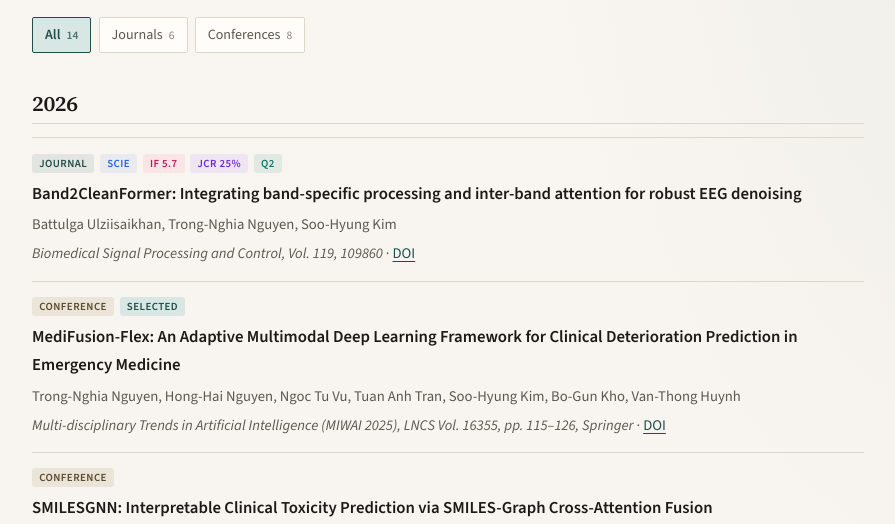
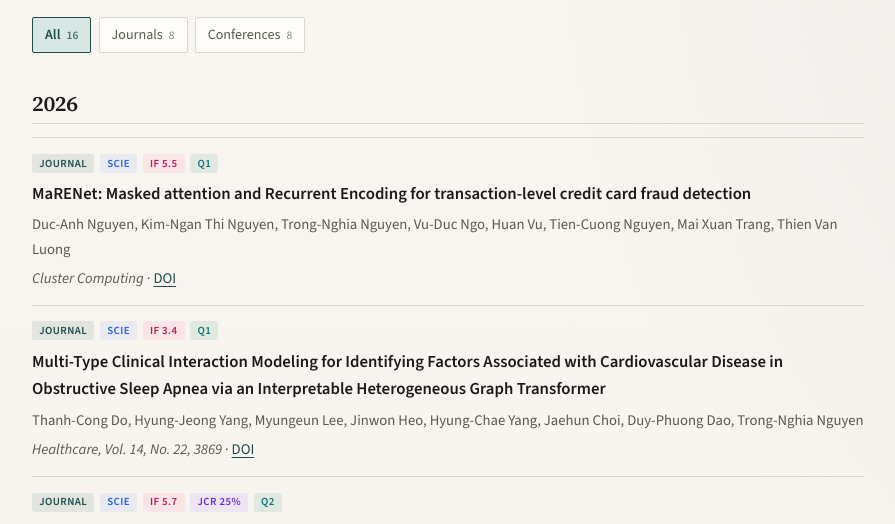
Before and after one commit to nghianguyen7171/nghianguyen7171.github.io, an Astro site: page /publications in a window 1280 px wide. Shown: the part 231-755 px from the top of the page, without its empty margins (192-1087 px from the left). Built offline with nearby package versions, Linux system fonts and the light colour scheme; Astro itself is replaced by a stand-in of ours.

Commit message:
Add MaRENet and Healthcare journal papers to publications.
Co-authored-by: Cursor <cursoragent@cursor.com>

```diff
--- a/src/data/publications.ts
+++ b/src/data/publications.ts
@@ -21,6 +21,34 @@ export type Publication = {
 };
 
 export const publications: Publication[] = [
+  {
+    title:
+      'MaRENet: Masked attention and Recurrent Encoding for transaction-level credit card fraud detection',
+    authors:
+      'Duc-Anh Nguyen, Kim-Ngan Thi Nguyen, Trong-Nghia Nguyen, Vu-Duc Ngo, Huan Vu, Tien-Cuong Nguyen, Mai Xuan Trang, Thien Van Luong',
+    venue: 'Cluster Computing',
+    year: 2026,
+    type: 'journal',
+    url: 'https://link.springer.com/article/10.1007/s10586-026-06747-w',
+    doi: '10.1007/s10586-026-06747-w',
+    indexing: 'SCIE',
+    if: 5.5,
+    quartile: 'Q1',
+  },
+  {
+    title:
+      'Multi-Type Clinical Interaction Modeling for Identifying Factors Associated with Cardiovascular Disease in Obstructive Sleep Apnea via an Interpretable Heterogeneous Graph Transformer',
+    authors:
+      'Thanh-Cong Do, Hyung-Jeong Yang, Myungeun Lee, Jinwon Heo, Hyung-Chae Yang, Jaehun Choi, Duy-Phuong Dao, Trong-Nghia Nguyen',
+    venue: 'Healthcare, Vol. 14, No. 22, 3869',
+    year: 2026,
+    type: 'journal',
+    url: 'https://www.mdpi.com/2227-9032/14/22/3869',
+    doi: '10.3390/healthcare14223869',
+    indexing: 'SCIE',
+    if: 3.4,
+    quartile: 'Q1',
+  },
   {
     title:
       'Band2CleanFormer: Integrating band-specific processing and inter-band attention for robust EEG denoising',
```
Also changed, not shown: backup-context.md (+8 -2 lines).
